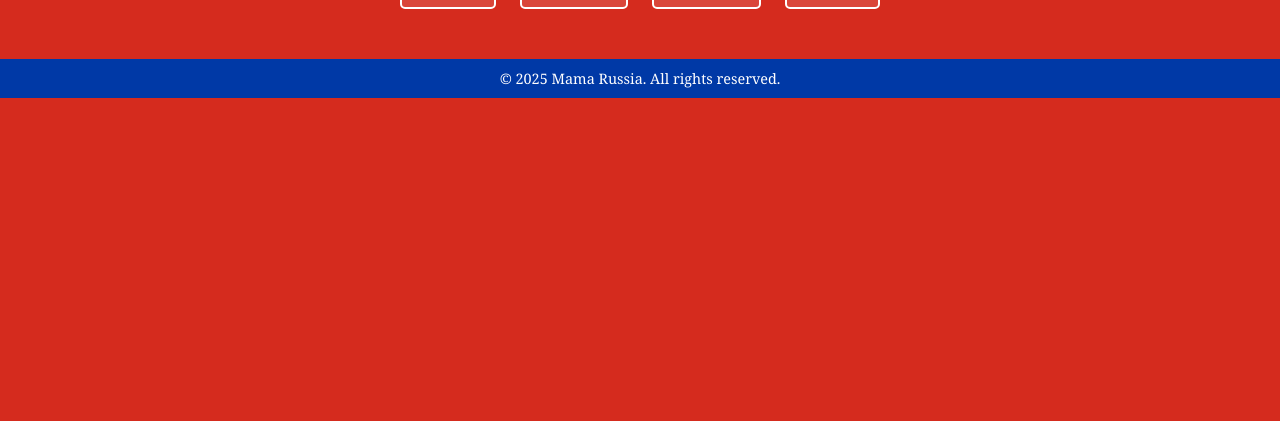
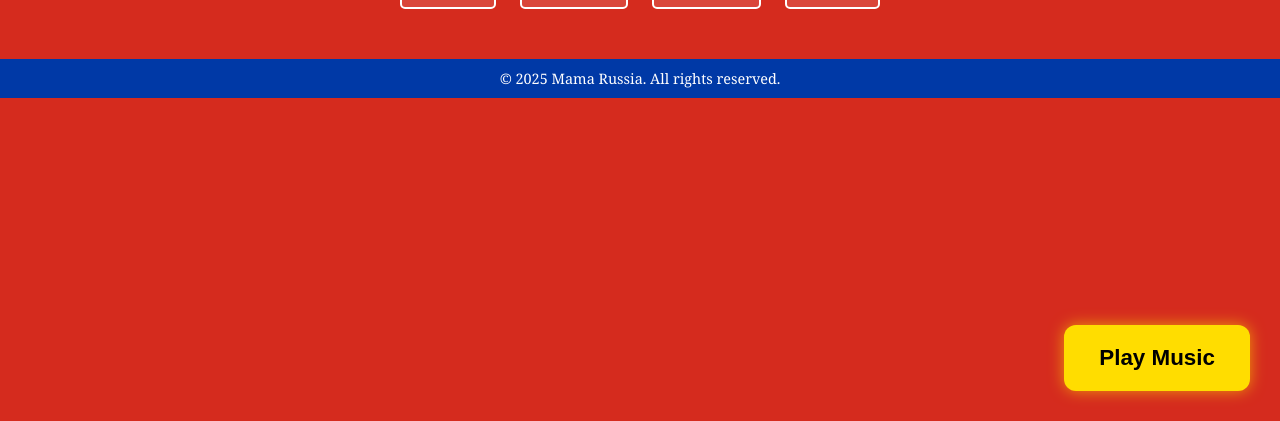
Before and after one commit to noam147/ctfs_challenges, a Flask app: page / in a window 1280 px wide. Shown: the part 379-800 px from the top of the page. Run offline with Flask 3, Linux system fonts and the light colour scheme.

Commit message:
add music

```diff
--- a/my_ctfs/chall7/app.py
+++ b/my_ctfs/chall7/app.py
@@ -24,7 +24,10 @@ def hash():
 def secret():
     with open("secret.png","rb") as f:
         return f.read()
-    return render_template('windows_di.html')
+@app.route('/choir.mp3')
+def choir():
+    with open("choir.mp3","rb") as f:
+        return f.read()
 @app.route('/windows_di.html')
 def windows():
     return render_template('windows_di.html')
--- a/my_ctfs/chall7/templates/index.html
+++ b/my_ctfs/chall7/templates/index.html
@@ -65,6 +65,28 @@
       padding: 10px;
       font-size: 0.9em;
     }
+	#playButton {
+  position: fixed;
+  bottom: 30px;
+  right: 30px;
+  padding: 20px 35px;
+  background-color: #ffdd00;
+  color: #000;
+  border: none;
+  border-radius: 12px;
+  font-size: 1.4em;
+  font-weight: bold;
+  cursor: pointer;
+  box-shadow: 0 0 15px rgba(255, 221, 0, 0.6);
+  z-index: 999;
+  transition: all 0.3s ease;
+}
+
+#playButton:hover {
+  background-color: #fff200;
+  box-shadow: 0 0 25px rgba(255, 221, 0, 0.9);
+  transform: scale(1.05);
+}
   </style>
 </head>
 <body>
@@ -89,5 +111,20 @@
   <footer>
     © 2025 Mama Russia. All rights reserved.
   </footer>
+
+   <audio id="backgroundMusic" loop>
+    <source src="choir.mp3" type="audio/mpeg">
+    Your browser does not support the audio element.
+  </audio>
+   <button id="playButton">Play Music</button>
+  <script>
+    const playButton = document.getElementById("playButton");
+    const music = document.getElementById("backgroundMusic");
+
+    playButton.addEventListener("click", () => {
+      music.play();
+      playButton.style.display = "none"; // hide the button after playing
+    });
+  </script>
 </body>
 </html>
```
Also changed, not shown: 1 other file.
